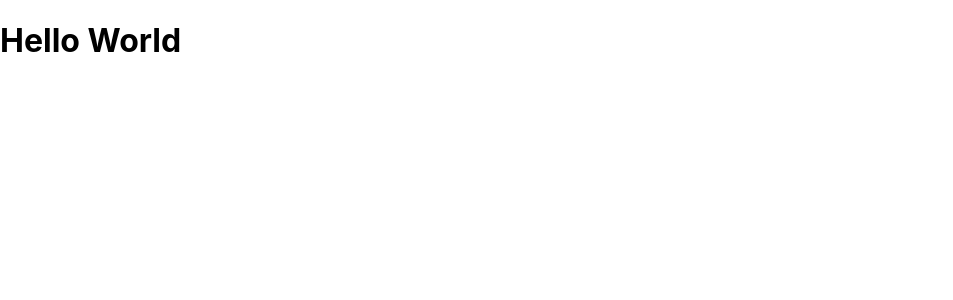
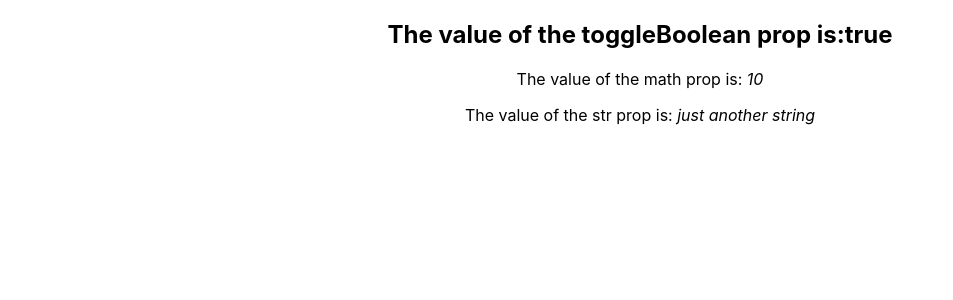
Before and after one commit to AnhDungPham2901/react-meta-course, a React (Create React App) app: page / in a window 1280 px wide. Shown: the top 300 px of the page, without its empty margins (0-953 px from the left). Built offline with nearby package versions, Linux system fonts and the light colour scheme.

Commit message:
pass expression as props

```diff
--- a/src/App.js
+++ b/src/App.js
@@ -7,10 +7,32 @@ function Header() {
   );
 }
 
+const bool = false;
+const str1 = "just";
+
+function Example(props) {
+    return (
+        <div>
+            <h2>
+                The value of the toggleBoolean prop is:{props.toggleBoolean.toString()}
+            </h2>
+            <p>The value of the math prop is: <em>{props.math}</em></p>
+            <p>The value of the str prop is: <em>{props.str}</em></p>
+        </div>
+    );
+};
+
+
 function App() {
-  return (
-    <Header />
-  );
+    return (
+        <div className="App">
+            <Example
+                toggleBoolean={!bool}
+                math={(10 + 20) / 3}
+                str={str1 + ' another ' + 'string'}
+            />
+        </div>
+    );
 }
 
 export default App;
```
